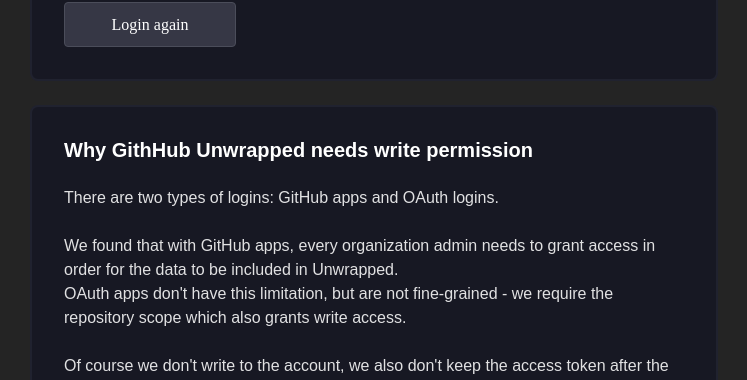
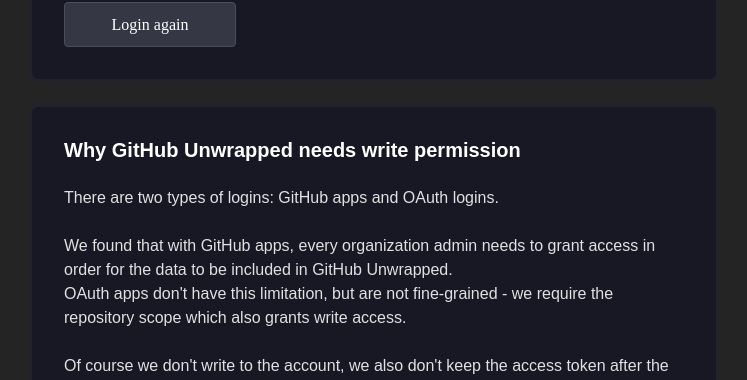
Before and after one commit to remotion-dev/github-unwrapped-2023, a React (Vite) app in the folder vite/: page /about in a window 1280 px wide. Shown: the part 1885-2265 px from the top of the page, without its empty margins (266-1013 px from the left). Built offline with nearby package versions, Linux system fonts and the light colour scheme; no server answers; what @remotion/paths, @remotion/shapes, @remotion/transitions, @remotion/zod-types would draw is missing.

Commit message:
Update content.tsx

```diff
--- a/vite/About/content.tsx
+++ b/vite/About/content.tsx
@@ -62,14 +62,14 @@
   },
   {
     icon: "",
-    title: "Why GithHub Unwrapped needs write permission",
+    title: "Why GitHub Unwrapped needs write permission",
     description: "",
     node: (
       <>
         <p>There are two types of logins: GitHub apps and OAuth logins.</p>
         <p>
           We found that with GitHub apps, every organization admin needs to
-          grant access in order for the data to be included in Unwrapped.
+          grant access in order for the data to be included in GitHub Unwrapped.
           <br />
           OAuth apps don&apos;t have this limitation, but are not fine-grained -
           we require the repository scope which also grants write access.
```
